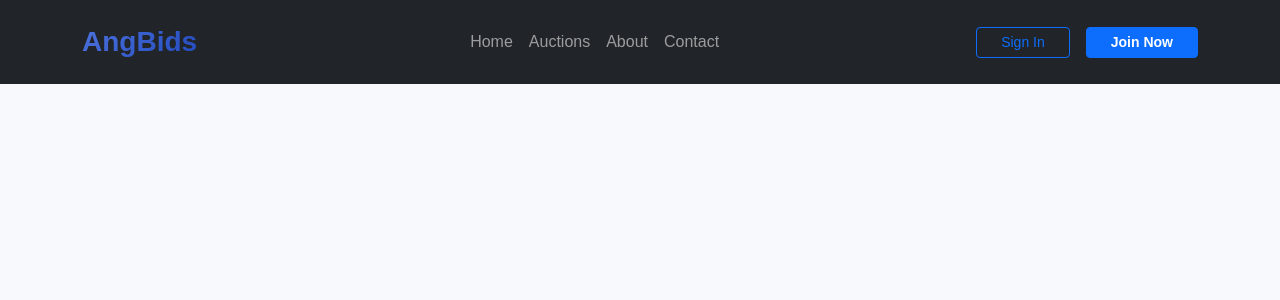
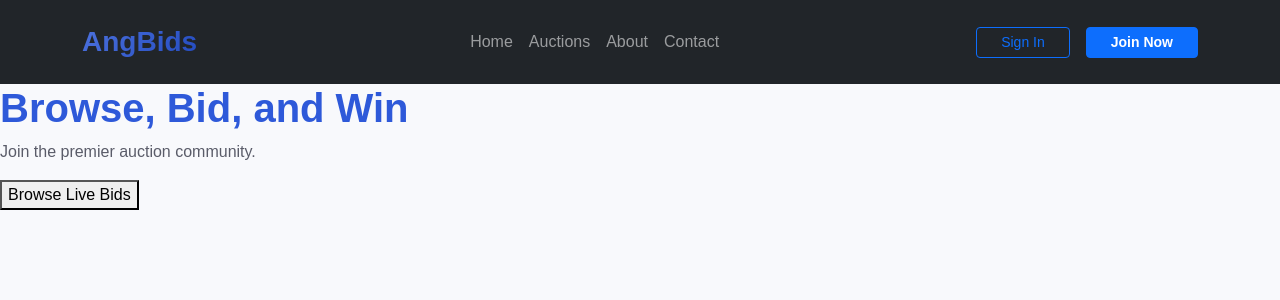
Before and after one commit to PriyanshuKhakkhar/larabids-client, an Angular app: page / in a window 1280 px wide. Shown: the top 300 px of the page. Built offline with nearby package versions, Linux system fonts and the light colour scheme.

Commit message:
Added dynamic navbar and hero section

```diff
--- a/src/app/app.html
+++ b/src/app/app.html
@@ -1,3 +1,5 @@
 <app-navbar></app-navbar>
 
 <router-outlet></router-outlet>
+
+<app-hero></app-hero>
--- a/src/app/app.ts
+++ b/src/app/app.ts
@@ -1,10 +1,11 @@
 import { Component, signal } from '@angular/core';
 import { RouterOutlet } from '@angular/router';
 import { Navbar } from './layout/navbar/navbar';
+import { Hero } from './features/home/components/hero/hero';
 
 @Component({
   selector: 'app-root',
-  imports: [RouterOutlet, Navbar],
+  imports: [RouterOutlet, Navbar, Hero],
   templateUrl: './app.html',
   styleUrl: './app.scss'
 })
--- /dev/null
+++ b/src/app/core/constants/hero-data.ts
@@ -0,0 +1,20 @@
+export const HERO_SLIDES = [
+  {
+    title: 'Browse, Bid, and Win',
+    description: 'Join the premier auction community.',
+    image: 'assets/images/banner-1.png',
+    buttonText: 'Browse Live Bids'
+  },
+  {
+    title: 'Launch Your Auction Today',
+    description: 'Transform collectibles into profit.',
+    image: 'assets/images/banner-2.png',
+    buttonText: 'Start Selling'
+  },
+  {
+    title: 'Trusted by Thousands',
+    description: 'Secure bidding experience.',
+    image: 'assets/images/banner-3.png',
+    buttonText: 'View Live Bids'
+  }
+];
--- /dev/null
+++ b/src/app/features/home/components/hero/hero.html
@@ -0,0 +1,19 @@
+@if(currentSlide){
+
+<section>
+
+  <h1>{{ currentSlide.title }}</h1>
+
+  <p>{{ currentSlide.description }}</p>
+
+  @if(currentSlide.buttonText){
+    <button>{{ currentSlide.buttonText }}</button>
+  }
+
+</section>
+
+}@else{
+
+<p>Loading hero...</p>
+
+}
--- /dev/null
+++ b/src/app/features/home/components/hero/hero.ts
@@ -0,0 +1,31 @@
+import { Component, OnInit } from '@angular/core';
+import { HERO_SLIDES } from '../../../../core/constants/hero-data';
+
+@Component({
+  selector: 'app-hero',
+  imports: [],
+  templateUrl: './hero.html',
+  styleUrl: './hero.scss'
+})
+export class Hero implements OnInit {
+
+  slides = HERO_SLIDES;
+
+  currentIndex = 0;
+
+  get currentSlide() {
+    return this.slides[this.currentIndex];
+  }
+
+  ngOnInit() {
+
+    setInterval(() => {
+
+      this.currentIndex =
+        (this.currentIndex + 1) % this.slides.length;
+
+    }, 3000);
+
+  }
+
+}
```
Also changed, not shown: src/app/features/home/components/hero/hero.scss (added), 1 other file (tests, documents, lock files or other folders).
